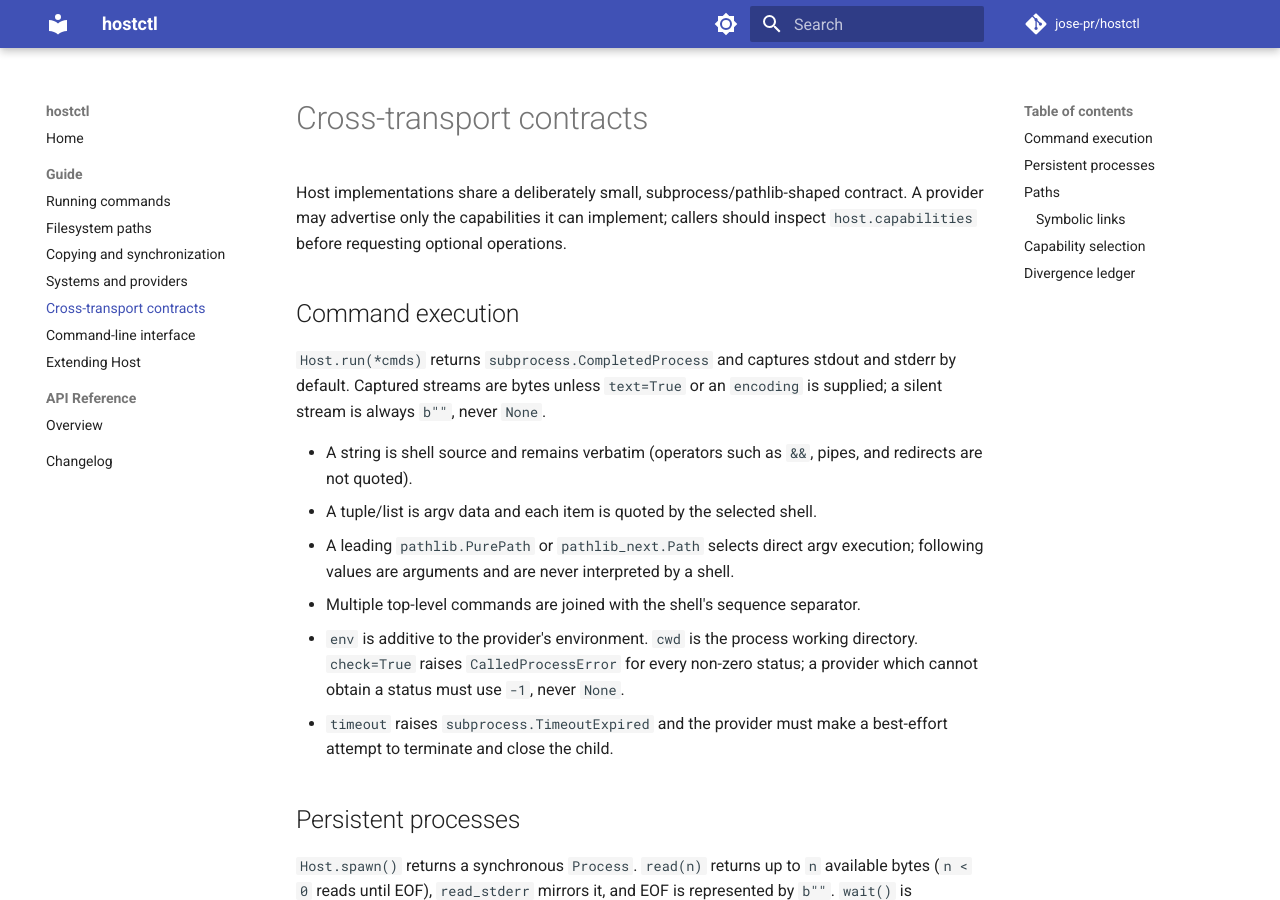
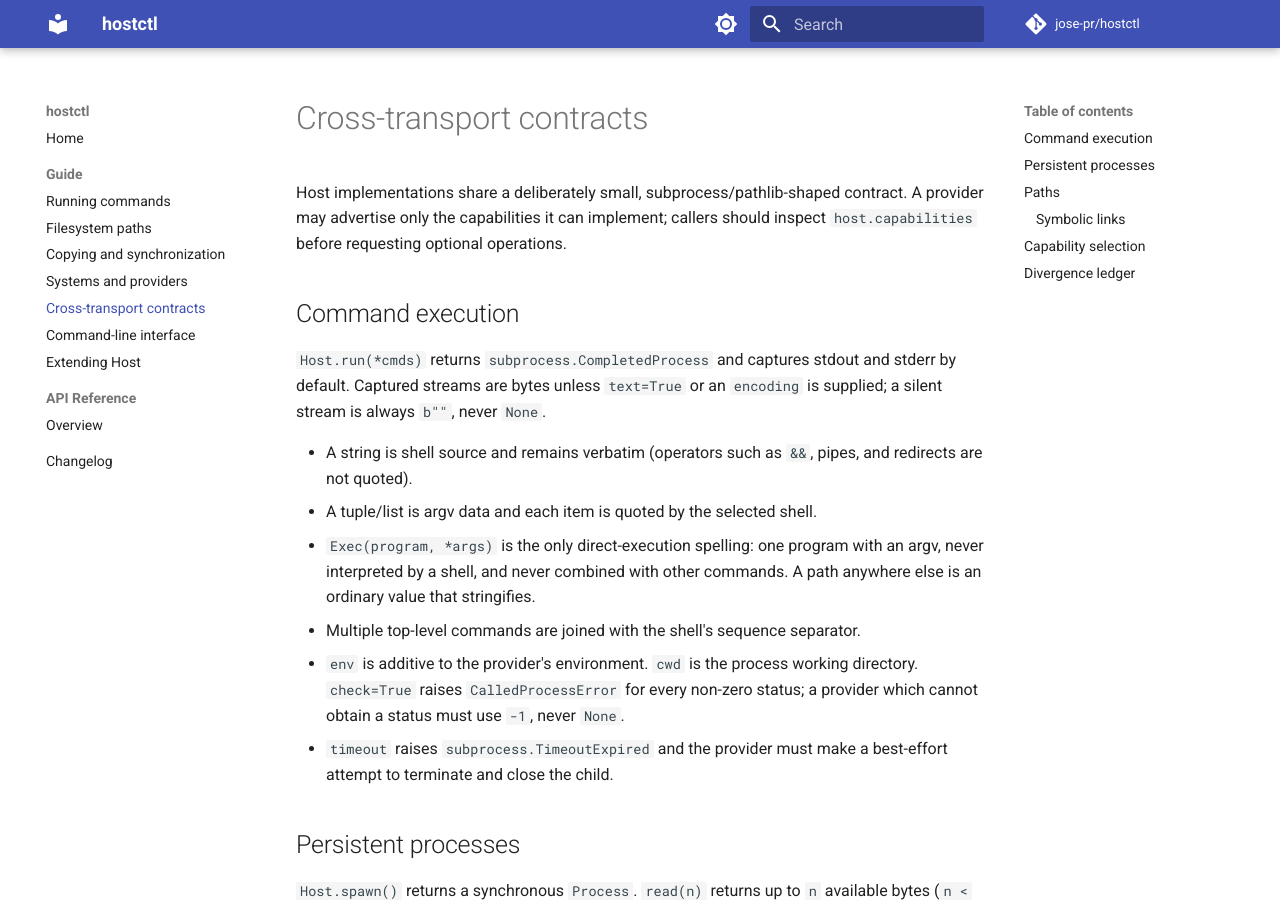
Before and after one commit to jose-pr/hostctl, an MkDocs documentation site: the page built from docs/guide/contracts.md, in a window 1280 px wide and 900 px high. Built offline with MkDocs 1.6.1 and Material for MkDocs 9.7.7, drawn with Linux system fonts in a browser that asks for light colours; comment, search, counter and statistics services are not loaded.

Commit message:
docs: drop the pre-0.2.0 leading-path direct-execution rule
`Host.run`'s docstring and the contracts guide both still taught that a
leading path selects direct execution with the rest as its argv. 0.2.0
replaced that with `Exec(program, *args)` and made a path anywhere an
ordinary value that stringifies -- a silent behaviour change its changelog
warned about, so a reader following these two passages wrote the old
spelling and got a joined shell command instead.

```diff
--- a/docs/guide/contracts.md
+++ b/docs/guide/contracts.md
@@ -14,9 +14,9 @@ stderr by default.  Captured streams are bytes unless `text=True` or an
 - A string is shell source and remains verbatim (operators such as `&&`, pipes,
   and redirects are not quoted).
 - A tuple/list is argv data and each item is quoted by the selected shell.
-- A leading `pathlib.PurePath` or `pathlib_next.Path` selects direct argv
-  execution; following values are arguments and are never interpreted by a
-  shell.
+- `Exec(program, *args)` is the only direct-execution spelling: one program
+  with an argv, never interpreted by a shell, and never combined with other
+  commands. A path anywhere else is an ordinary value that stringifies.
 - Multiple top-level commands are joined with the shell's sequence separator.
 - `env` is additive to the provider's environment. `cwd` is the process working
   directory. `check=True` raises `CalledProcessError` for every non-zero status;
```
Also changed, not shown: 1 other file.
